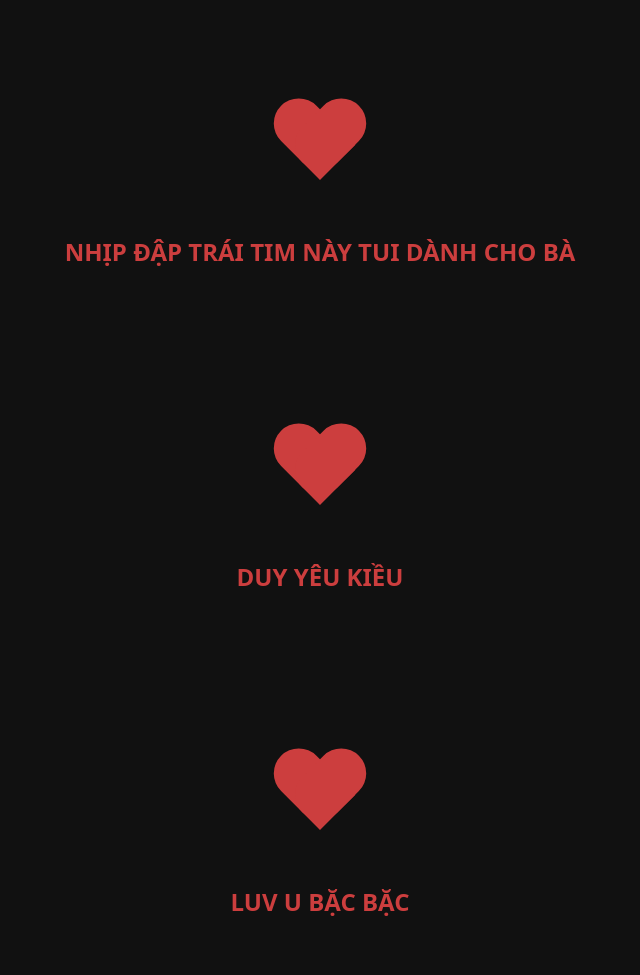
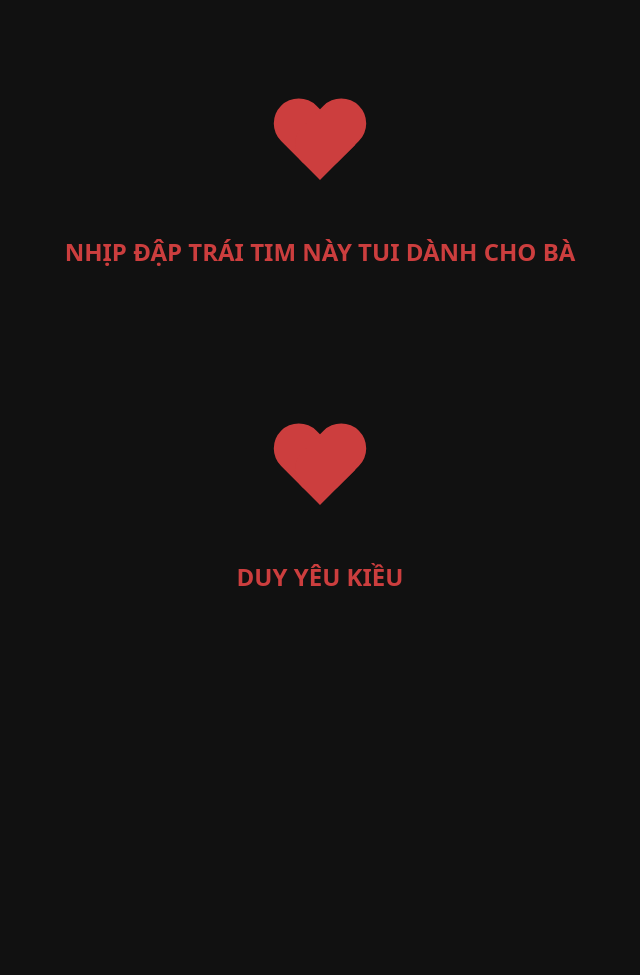
Before and after one commit to TrnLeDuy/heart.github.io, a plain HTML site: page index.html in a window 1280 px wide. Shown: the whole page, without its empty margins (320-960 px from the left). After the commit the page ends 900 px from the top, so only its background shows below. Drawn offline with Linux system fonts and the light colour scheme.

Commit message:
Update index.html

```diff
--- a/index.html
+++ b/index.html
@@ -35,7 +35,5 @@
     <h3>NHỊP ĐẬP TRÁI TIM NÀY TUI DÀNH CHO BÀ</h3>
     <div class="hearts"></div>
     <h3>DUY YÊU KIỀU</h3>
-    <div class="hearts"></div>
-    <h3>LUV U BẶC BẶC</h3>
 </body>
 </html>
```
